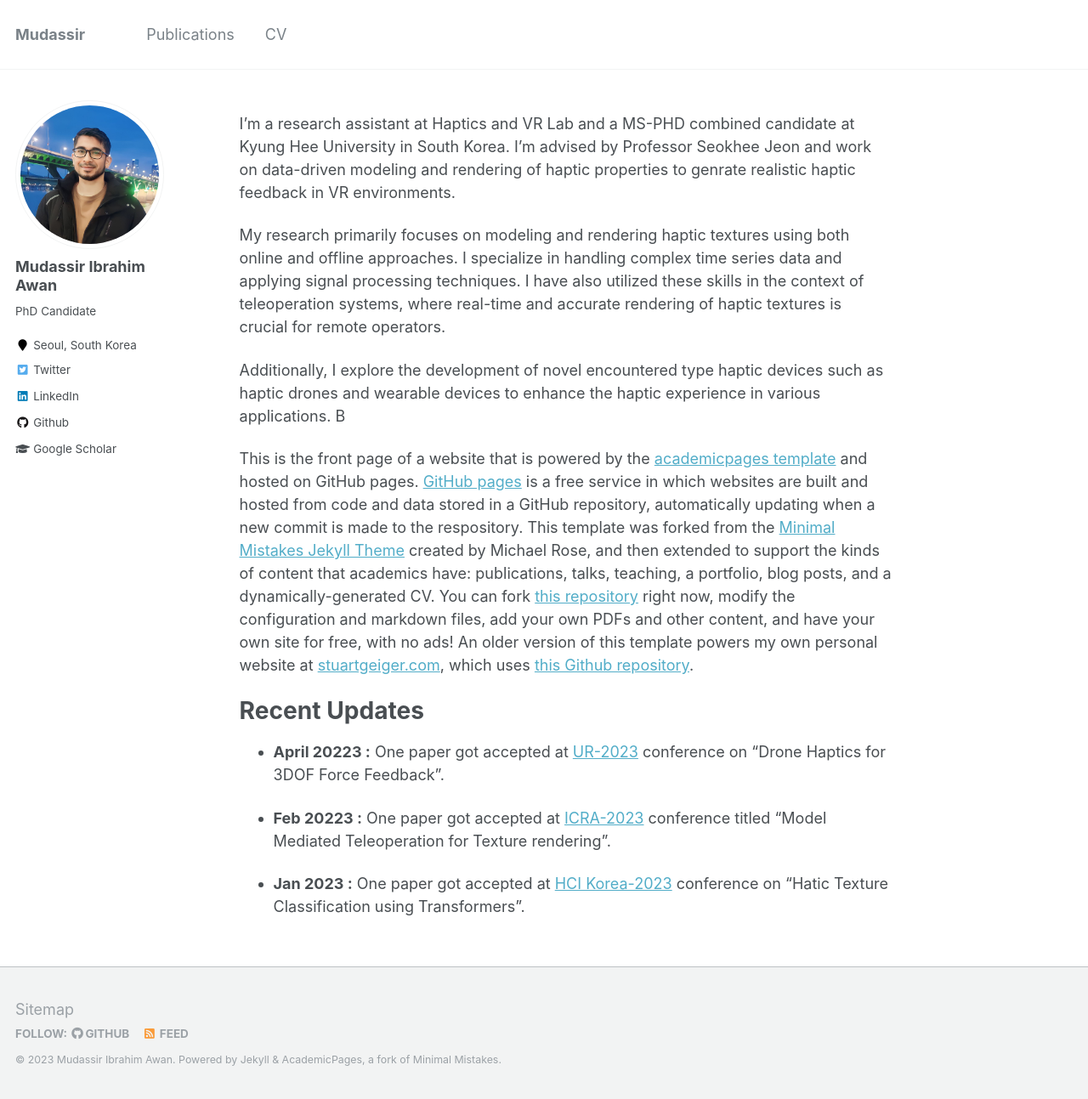
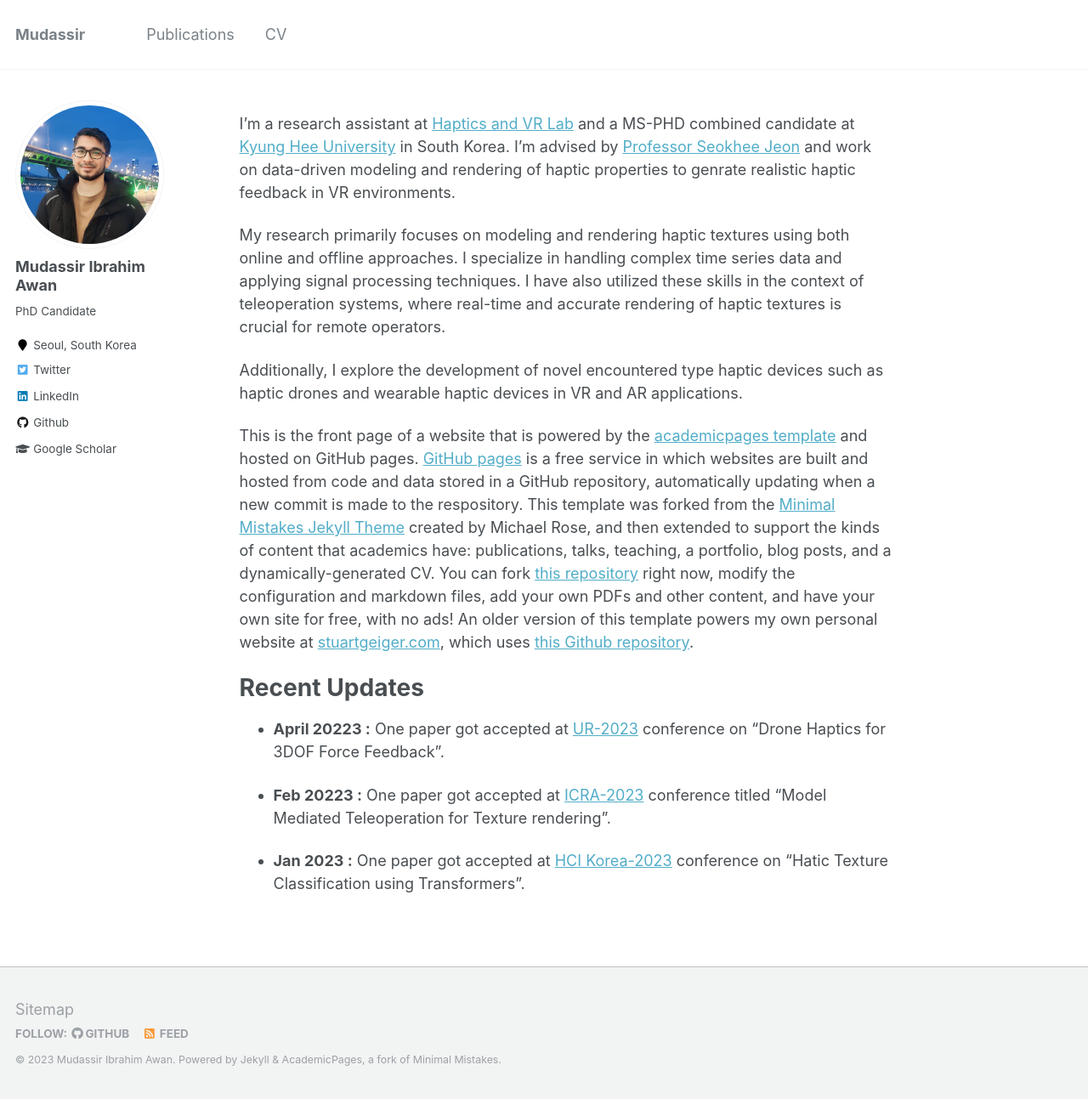
Before and after one commit to mudassir-awan/mudassir-awan.github.io, a Jekyll site: the page built from _pages/about.md, in a window 1280 px wide and 1293 px high. Shown: the whole window at 85% size. Built offline with Jekyll 4.4.1, drawn with Linux system fonts in a browser that asks for light colours.

Commit message:
Update about.md

```diff
--- a/_pages/about.md
+++ b/_pages/about.md
@@ -8,11 +8,11 @@ redirect_from:
   - /about.html
 ---
 
-I'm a research assistant at Haptics and VR Lab and a MS-PHD combined candidate at Kyung Hee University in  South Korea. I'm advised by Professor Seokhee Jeon and work on data-driven modeling and rendering of haptic properties to genrate realistic haptic feedback in VR environments.
+I'm a research assistant at [Haptics and VR Lab](http://haptics.khu.ac.kr/) and a MS-PHD combined candidate at [Kyung Hee University](https://www.khu.ac.kr/eng/main/index.do) in  South Korea. I'm advised by [Professor Seokhee Jeon](http://haptics.khu.ac.kr/jeon/) and work on data-driven modeling and rendering of haptic properties to genrate realistic haptic feedback in VR environments.
 
 My research primarily focuses on modeling and rendering haptic textures using both online and offline approaches. I specialize in handling complex time series data and applying signal processing techniques. I have also utilized these skills in the context of teleoperation systems, where real-time and accurate rendering of haptic textures is crucial for remote operators.
 
-Additionally, I explore the development of novel encountered type haptic devices such as haptic drones and wearable devices to enhance the haptic experience in various applications. B
+Additionally, I explore the development of novel encountered type haptic devices such as haptic drones and wearable haptic devices in VR and AR applications.
 
 
 This is the front page of a website that is powered by the [academicpages template](https://github.com/academicpages/academicpages.github.io) and hosted on GitHub pages. [GitHub pages](https://pages.github.com) is a free service in which websites are built and hosted from code and data stored in a GitHub repository, automatically updating when a new commit is made to the respository. This template was forked from the [Minimal Mistakes Jekyll Theme](https://mmistakes.github.io/minimal-mistakes/) created by Michael Rose, and then extended to support the kinds of content that academics have: publications, talks, teaching, a portfolio, blog posts, and a dynamically-generated CV. You can fork [this repository](https://github.com/academicpages/academicpages.github.io) right now, modify the configuration and markdown files, add your own PDFs and other content, and have your own site for free, with no ads! An older version of this template powers my own personal website at [stuartgeiger.com](http://stuartgeiger.com), which uses [this Github repository](https://github.com/staeiou/staeiou.github.io).
```
